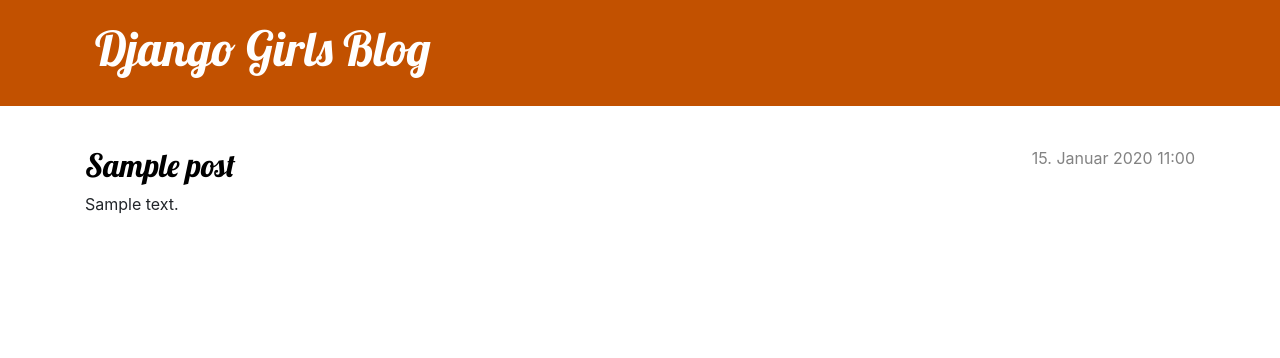
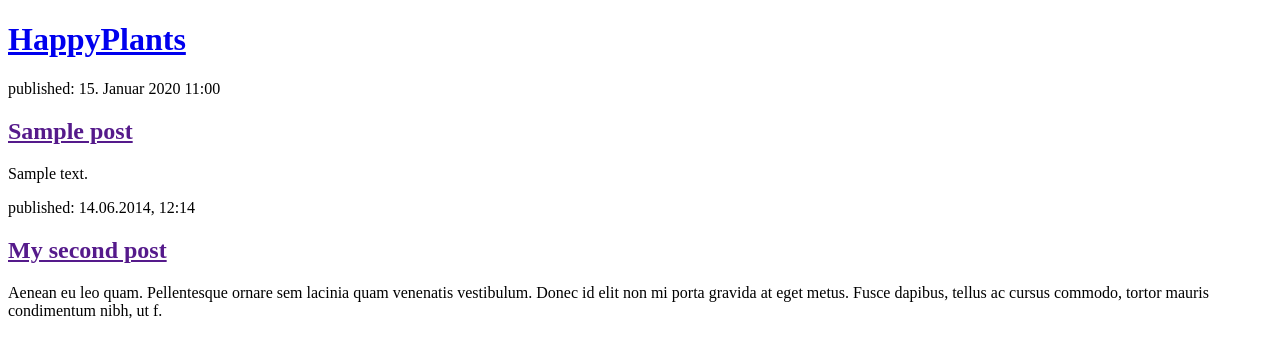
Before and after one commit to 2000eBe/my-first-blog, a Django app: template blog/templates/blog/post_list.html in a window 1280 px wide. Shown: the top 358 px of the page. Run offline with Django 4.2, Linux system fonts and the light colour scheme; the template is opened without the code that fills it: values that come from a table or form of the project are taken from there, others are empty; tables that the repository leaves empty hold one stand-in row (values such as "Sample post"); parts of the project's set-up code (start-up, migrations or seed data) failed here and were passed over.

Commit message:
Revert "added right host"
This reverts commit 96c32775a65fa5988f60d2f2a71118d36c3df37a.

```diff
--- a/blog/static/css/blog.css
+++ /dev/null
@@ -1,70 +0,0 @@
-.page-header {
-    background-color: #C25100;
-    margin-top: 0;
-    margin-bottom: 40px;
-    padding: 20px 20px 20px 40px;
-}
-
-.page-header h1,
-.page-header h1 a,
-.page-header h1 a:visited,
-.page-header h1 a:active {
-    color: #ffffff;
-    font-size: 36pt;
-    text-decoration: none;
-}
-
-h1,
-h2,
-h3,
-h4 {
-    font-family: 'Lobster', cursive;
-}
-
-.date {
-    color: #828282;
-}
-
-.save {
-    float: right;
-}
-
-.post-form textarea,
-.post-form input {
-    width: 100%;
-}
-
-.top-menu,
-.top-menu:hover,
-.top-menu:visited {
-    color: #ffffff;
-    float: right;
-    font-size: 26pt;
-    margin-right: 20px;
-}
-
-.post {
-    margin-bottom: 70px;
-}
-
-.post h2 a,
-.post h2 a:visited {
-    color: #000000;
-}
-
-.post > .date,
-.post > .actions {
-    float: right;
-}
-
-.btn-default,
-.btn-default:visited {
-    color: #C25100;
-    background: none;
-    border-color: #C25100;
-}
-
-.btn-default:hover {
-    color: #FFFFFF;
-    background-color: #C25100;
-}
--- a/blog/templates/blog/base.html
+++ /dev/null
@@ -1,25 +0,0 @@
-{% load static %}
-<!DOCTYPE html>
-<html>
-    <head>
-        <title>HappyPlants blog</title>
-        <link href="//fonts.googleapis.com/css?family=Lobster&subset=latin,latin-ext" rel="stylesheet" type="text/css">
-        <link rel="stylesheet" href="https://cdn.jsdelivr.net/npm/bootstrap@4.5.3/dist/css/bootstrap.min.css" integrity="sha384-TX8t27EcRE3e/ihU7zmQxVncDAy5uIKz4rEkgIXeMed4M0jlfIDPvg6uqKI2xXr2" crossorigin="anonymous">
-        <link rel="stylesheet" href="{% static 'css/blog.css' %}">
-    </head>
-    <body>
-        <header class="page-header">
-          <div class="container">
-              <h1><a href="/">Django Girls Blog</a></h1>
-          </div>
-        </header>
-        <main class="container">
-            <div class="row">
-                <div class="col">
-                {% block content %}
-                {% endblock %}
-                </div>
-            </div>
-        </main>
-    </body>
-</html>
--- a/blog/templates/blog/post_list.html
+++ b/blog/templates/blog/post_list.html
@@ -1,13 +1,25 @@
-{% extends 'blog/base.html' %}
+<!DOCTYPE html>
+<html>
+    <head>
+        <title>Erikas HappyPlants Blog</title>
+    </head>
+    <body>
+        <header>
+            <h1><a href="/">HappyPlants</a></h1>
+        </header>
 
-{% block content %}
-    {% for post in posts %}
-        <article class="post">
-            <time class="date">
-                {{ post.published_date }}
-            </time>
-            <h2><a href="{% url 'post_detail' pk=post.pk %}">{{ post.title }}</a></h2>
+        {% for post in posts %}
+        <article>
+            <time>published: {{ post.published_date }}</time>
+            <h2><a href="">{{ post.title }}</a></h2>
             <p>{{ post.text|linebreaksbr }}</p>
         </article>
-    {% endfor %}
-{% endblock %}
+        {% endfor %}
+
+        <article>
+            <time>published: 14.06.2014, 12:14</time>
+            <h2><a href="">My second post</a></h2>
+            <p>Aenean eu leo quam. Pellentesque ornare sem lacinia quam venenatis vestibulum. Donec id elit non mi porta gravida at eget metus. Fusce dapibus, tellus ac cursus commodo, tortor mauris condimentum nibh, ut f.</p>
+        </article>
+    </body>
+</html>
--- a/blog/urls.py
+++ b/blog/urls.py
@@ -3,5 +3,4 @@ from . import views
 
 urlpatterns = [
     path('', views.post_list, name='post_list'),
-    path('post/<int:pk>/', views.post_detail, name='post_detail'),
 ]
--- a/mysite/settings.py
+++ b/mysite/settings.py
@@ -25,7 +25,7 @@ SECRET_KEY = 'django-insecure-)f%4cn_^6aho8#x@d(1nb#x)ko6^e1)evfbfv)ah*1d&t()%_8
 # SECURITY WARNING: don't run with debug turned on in production!
 DEBUG = True
 
-ALLOWED_HOSTS = ['127.0.0.1', 'ebe2000.pythonanywhere.com']
+ALLOWED_HOSTS = ['127.0.0.1', 'pythonanywhere.com']
 
 
 # Application definition
```
Also changed, not shown: blog/templates/blog/post_detail.html (deleted, +0 -13 lines), blog/views.py (+4 -4 lines).
